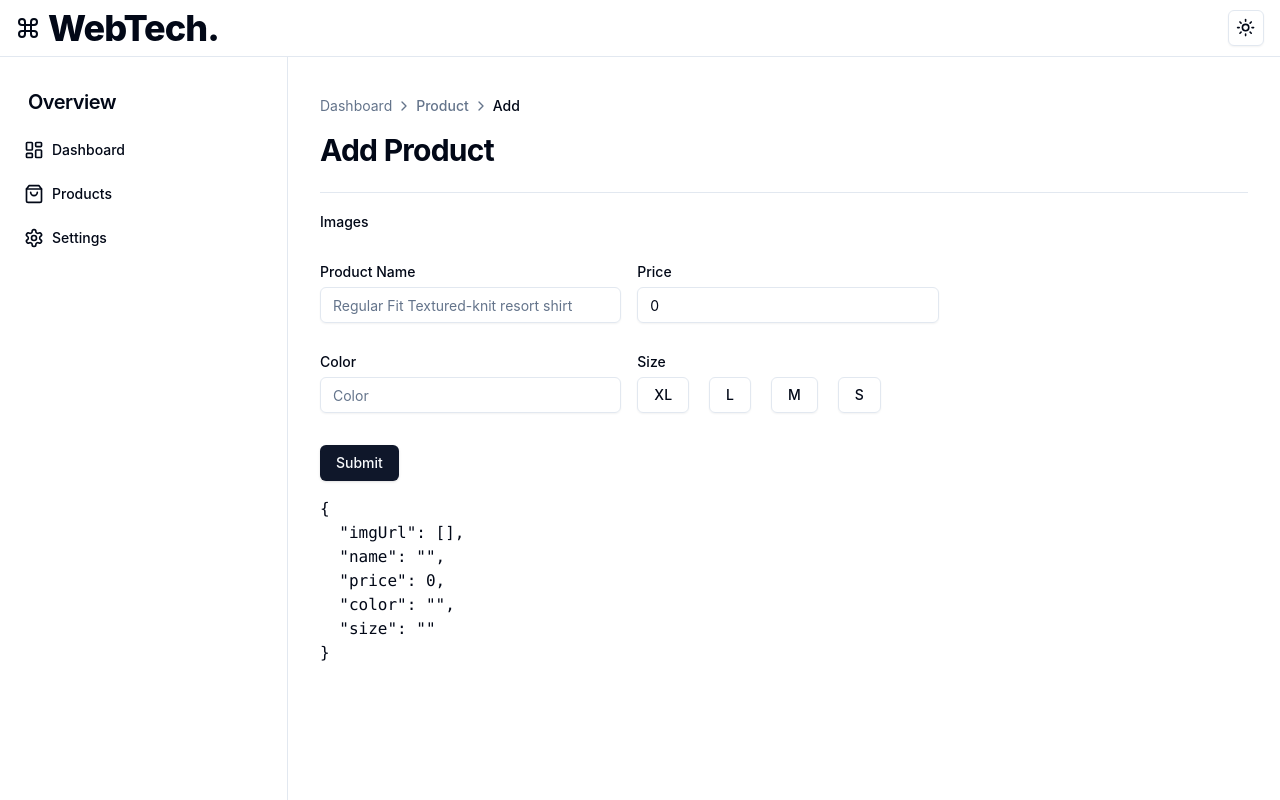
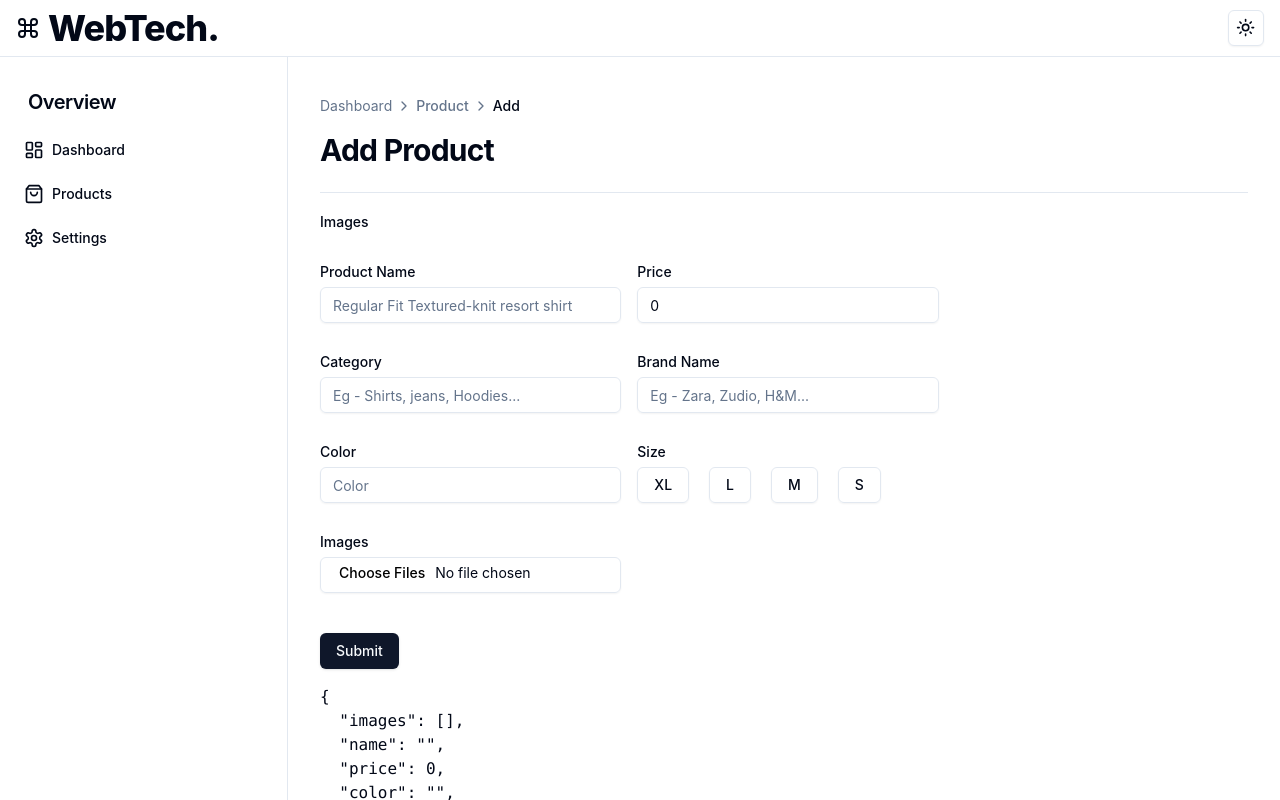
Before and after one commit to vinay-4125/WebTechEcommerce, a React (Vite) app in the folder frontend/: page /admin/products/new in a window 1280 px wide. Built offline with nearby package versions, Linux system fonts and the light colour scheme.

Commit message:
feature-productImageAdd

```diff
--- a/frontend/src/components/AdminPage/Products/AddProductForm.jsx
+++ b/frontend/src/components/AdminPage/Products/AddProductForm.jsx
@@ -32,16 +32,20 @@ const formSchema = yup.object({
   price: yup.number().required("price is required").positive().integer(),
   color: yup.string().required(),
   size: yup.array().required(),
+  brand: yup.array().required(),
+  category: yup.array().required(),
 });
 
 const AddProductForm = () => {
   const form = useForm({
     defaultValues: {
-      imgUrl: [],
+      images: [],
       name: "",
       price: 0,
       color: "",
       size: "",
+      brand: "",
+      category: "",
     },
     mode: "all",
     resolver: yupResolver(formSchema),
@@ -49,7 +53,7 @@ const AddProductForm = () => {
 
   const onSubmit = async (data) => {
     try {
-      await axios.post("/api/addmember", data);
+      await axios.post("/api/addProduct", data);
       toast.success("Member added");
     } catch (error) {
       console.log(error);
@@ -58,7 +62,7 @@ const AddProductForm = () => {
   };
 
   return (
-    <div className="flex-1 space-y-4 p-4 md:p-8 pt-6">
+    <div className="flex-1 space-y-4 p-4 md:p-8 pt-6 overflow-scroll h-screen">
       <BreadCrumb items={breadcrumbItems} />
 
       <div className="flex items-start justify-between">
@@ -125,6 +129,41 @@ const AddProductForm = () => {
               )}
             />
           </div>
+          <div className="grid grid-cols-1 sm:grid-cols-2 gap-4">
+            <FormField
+              control={form.control}
+              name="name"
+              render={({ field }) => (
+                <FormItem>
+                  <FormLabel className="flex justify-start items-center">
+                    Category
+                  </FormLabel>
+                  <FormControl>
+                    <Input
+                      placeholder="Eg - Shirts, jeans, Hoodies... "
+                      {...field}
+                    />
+                  </FormControl>
+                  <FormMessage className="flex justify-start items-center " />
+                </FormItem>
+              )}
+            />
+            <FormField
+              control={form.control}
+              name="name"
+              render={({ field }) => (
+                <FormItem>
+                  <FormLabel className="flex justify-start items-center">
+                    Brand Name
+                  </FormLabel>
+                  <FormControl>
+                    <Input placeholder="Eg - Zara, Zudio, H&M..." {...field} />
+                  </FormControl>
+                  <FormMessage className="flex justify-start items-center " />
+                </FormItem>
+              )}
+            />
+          </div>
 
           <div className="grid grid-cols-1 sm:grid-cols-2 gap-4">
             <FormField
@@ -174,6 +213,57 @@ const AddProductForm = () => {
               )}
             />
           </div>
+          <div className="grid grid-cols-1 sm:grid-cols-2 gap-4">
+            <FormField
+              control={form.control}
+              name="images"
+              render={({ field }) => (
+                <FormItem>
+                  <FormLabel className="flex justify-start items-center">
+                    Images
+                  </FormLabel>
+                  <FormControl>
+                    <Input
+                      type="file"
+                      accept="image/*"
+                      multiple // Allow multiple file selection
+                      onChange={(e) => {
+                        const files = Array.from(e.target.files);
+                        field.onChange(files);
+                      }}
+                    />
+                  </FormControl>
+                  {/* Display uploaded images */}
+                  <div className="mt-2 flex flex-wrap gap-3">
+                    {Array.isArray(field.value) &&
+                      field.value.map((file, index) => (
+                        <div key={index} className="relative mt-1 border-1 h-20">
+                          <img
+                            src={URL.createObjectURL(file)} // Display image preview
+                            alt={`Uploaded image ${index + 1}`}
+                            className="max-w-20 h-13"
+                          />
+                          {/* Cancel button to remove the image */}
+                          <button
+                            type="button"
+                            onClick={() => {
+                              const updatedFiles = field.value.filter(
+                                (_, i) => i !== index
+                              );
+                              field.onChange(updatedFiles);
+                            }}
+                            className="absolute top-[-8px] right-[-8px] h-5 w-5 bg-background/50 border-red-600 border-2 text-red-500 rounded-full flex items-center justify-center text-xs opacity-[60%]"
+                          >
+                            X
+                          </button>
+                        </div>
+                      ))}
+                  </div>{" "}
+                  <FormMessage className="flex justify-start items-center " />
+                </FormItem>
+              )}
+            />
+          </div>
 
           <Button type="submit">Submit</Button>
         </form>
--- a/frontend/src/components/LandingPage/CartCompnent.jsx
+++ b/frontend/src/components/LandingPage/CartCompnent.jsx
@@ -168,8 +168,8 @@ const CartCompnent = () => {
         <SheetContent>
           <SheetHeader>
             <SheetTitle>Shopping Cart</SheetTitle>
-            <SheetDescription className="flex flex-col justify-between">
-              <div className="mt-8 flex flex-col  bg-white overflow-y-scroll h-[600px]">
+            <SheetDescription className="flex flex-col justify-between h-1/3">
+              <div className="mt-8 flex flex-col bg-white overflow-y-scroll h-[28gvw]">
                 <div className="flow-root">
                   <ul role="list" className="-my-6 divide-y divide-gray-200">
                     {products.map((product) => (
```
